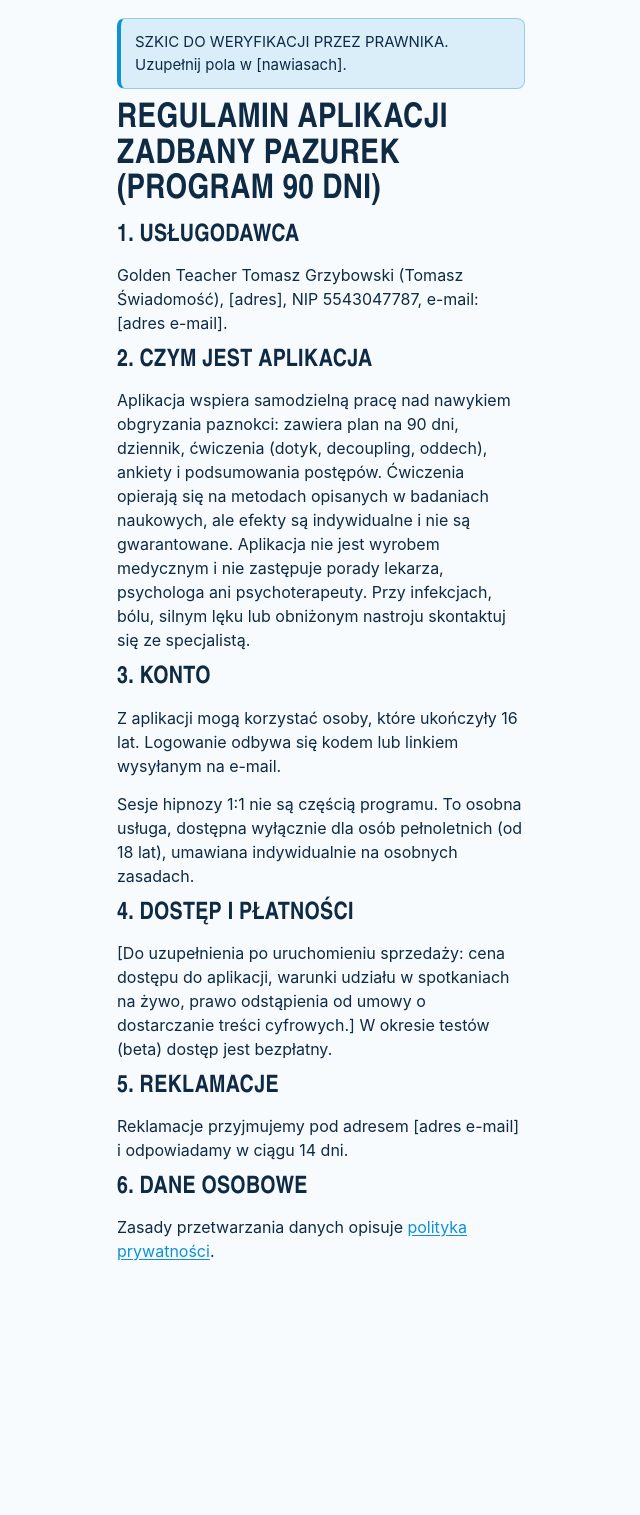
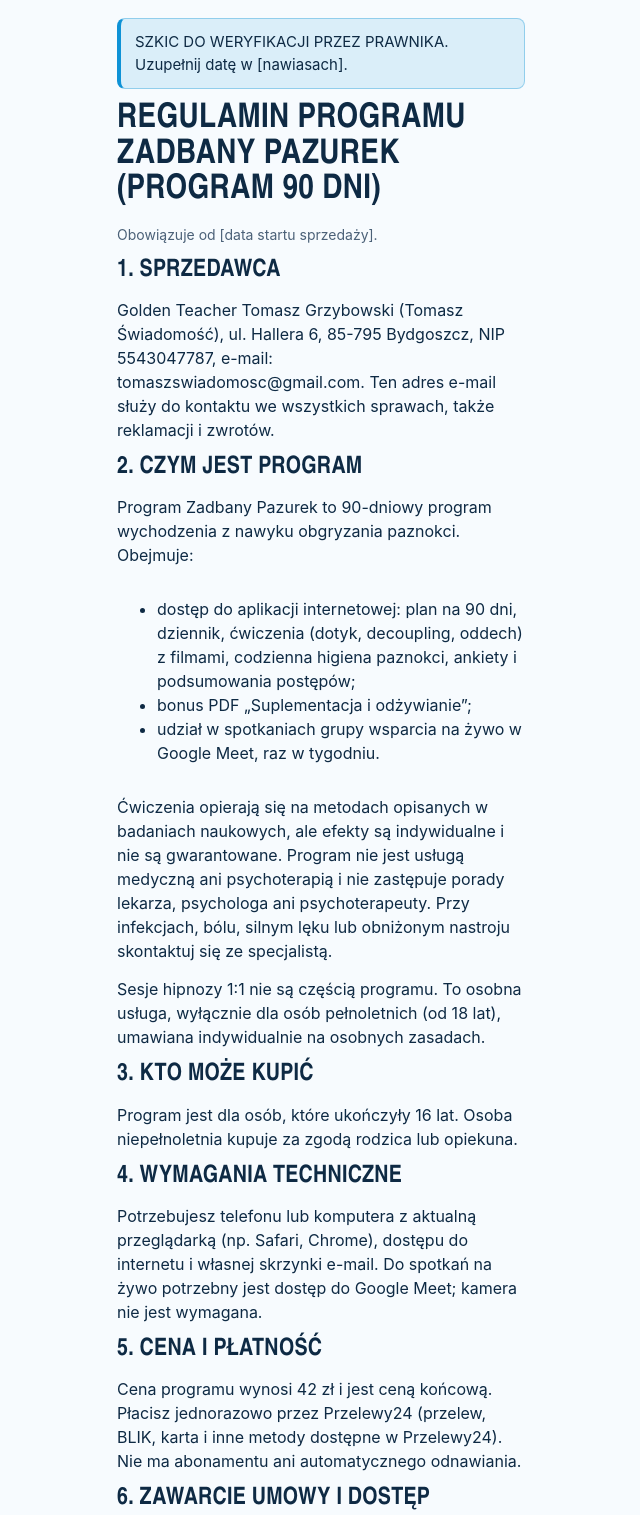
Before and after one commit to tomaszswiadomosc/zadbany-pazurek-app, a plain HTML site: page regulamin.html in a window 1280 px wide. Shown: the top 1515 px of the page, without its empty margins (319-959 px from the left). Before the commit the page ends 1363 px from the top, so only its background shows below. Drawn offline with Linux system fonts and the light colour scheme.

Commit message:
Add files via upload

```diff
--- a/regulamin.html
+++ b/regulamin.html
@@ -2,19 +2,50 @@
 <html lang="pl"><head><meta charset="utf-8"><meta name="viewport" content="width=device-width,initial-scale=1,viewport-fit=cover">
 <title>Regulamin · Zadbany Pazurek</title><link rel="stylesheet" href="style.css"></head>
 <body><div class="app stack">
-<div class="note warn">SZKIC DO WERYFIKACJI PRZEZ PRAWNIKA. Uzupełnij pola w [nawiasach].</div>
-<h1>Regulamin aplikacji Zadbany Pazurek (Program 90 dni)</h1>
-<h2>1. Usługodawca</h2>
-<p>Golden Teacher Tomasz Grzybowski (Tomasz Świadomość), [adres], NIP 5543047787, e-mail: [adres e-mail].</p>
-<h2>2. Czym jest aplikacja</h2>
-<p>Aplikacja wspiera samodzielną pracę nad nawykiem obgryzania paznokci: zawiera plan na 90 dni, dziennik, ćwiczenia (dotyk, decoupling, oddech), ankiety i podsumowania postępów. Ćwiczenia opierają się na metodach opisanych w badaniach naukowych, ale efekty są indywidualne i nie są gwarantowane. Aplikacja nie jest wyrobem medycznym i nie zastępuje porady lekarza, psychologa ani psychoterapeuty. Przy infekcjach, bólu, silnym lęku lub obniżonym nastroju skontaktuj się ze specjalistą.</p>
-<h2>3. Konto</h2>
-<p>Z aplikacji mogą korzystać osoby, które ukończyły 16 lat. Logowanie odbywa się kodem lub linkiem wysyłanym na e-mail.</p>
-<p>Sesje hipnozy 1:1 nie są częścią programu. To osobna usługa, dostępna wyłącznie dla osób pełnoletnich (od 18 lat), umawiana indywidualnie na osobnych zasadach.</p>
-<h2>4. Dostęp i płatności</h2>
-<p>[Do uzupełnienia po uruchomieniu sprzedaży: cena dostępu do aplikacji, warunki udziału w spotkaniach na żywo, prawo odstąpienia od umowy o dostarczanie treści cyfrowych.] W okresie testów (beta) dostęp jest bezpłatny.</p>
-<h2>5. Reklamacje</h2>
-<p>Reklamacje przyjmujemy pod adresem [adres e-mail] i odpowiadamy w ciągu 14 dni.</p>
-<h2>6. Dane osobowe</h2>
+<div class="note warn">SZKIC DO WERYFIKACJI PRZEZ PRAWNIKA. Uzupełnij datę w [nawiasach].</div>
+<h1>Regulamin programu Zadbany Pazurek (Program 90 dni)</h1>
+<p class="small muted">Obowiązuje od [data startu sprzedaży].</p>
+
+<h2>1. Sprzedawca</h2>
+<p>Golden Teacher Tomasz Grzybowski (Tomasz Świadomość), ul. Hallera 6, 85-795 Bydgoszcz, NIP 5543047787, e-mail: tomaszswiadomosc@gmail.com. Ten adres e-mail służy do kontaktu we wszystkich sprawach, także reklamacji i zwrotów.</p>
+
+<h2>2. Czym jest program</h2>
+<p>Program Zadbany Pazurek to 90-dniowy program wychodzenia z nawyku obgryzania paznokci. Obejmuje:</p>
+<ul>
+<li>dostęp do aplikacji internetowej: plan na 90 dni, dziennik, ćwiczenia (dotyk, decoupling, oddech) z filmami, codzienna higiena paznokci, ankiety i podsumowania postępów;</li>
+<li>bonus PDF „Suplementacja i odżywianie”;</li>
+<li>udział w spotkaniach grupy wsparcia na żywo w Google Meet, raz w tygodniu.</li>
+</ul>
+<p>Ćwiczenia opierają się na metodach opisanych w badaniach naukowych, ale efekty są indywidualne i nie są gwarantowane. Program nie jest usługą medyczną ani psychoterapią i nie zastępuje porady lekarza, psychologa ani psychoterapeuty. Przy infekcjach, bólu, silnym lęku lub obniżonym nastroju skontaktuj się ze specjalistą.</p>
+<p>Sesje hipnozy 1:1 nie są częścią programu. To osobna usługa, wyłącznie dla osób pełnoletnich (od 18 lat), umawiana indywidualnie na osobnych zasadach.</p>
+
+<h2>3. Kto może kupić</h2>
+<p>Program jest dla osób, które ukończyły 16 lat. Osoba niepełnoletnia kupuje za zgodą rodzica lub opiekuna.</p>
+
+<h2>4. Wymagania techniczne</h2>
+<p>Potrzebujesz telefonu lub komputera z aktualną przeglądarką (np. Safari, Chrome), dostępu do internetu i własnej skrzynki e-mail. Do spotkań na żywo potrzebny jest dostęp do Google Meet; kamera nie jest wymagana.</p>
+
+<h2>5. Cena i płatność</h2>
+<p>Cena programu wynosi 42 zł i jest ceną końcową. Płacisz jednorazowo przez Przelewy24 (przelew, BLIK, karta i inne metody dostępne w Przelewy24). Nie ma abonamentu ani automatycznego odnawiania.</p>
+
+<h2>6. Zawarcie umowy i dostęp</h2>
+<p>Zamawiasz przez formularz na stronie programu. Umowa zostaje zawarta w chwili, gdy Przelewy24 potwierdzi płatność. Wtedy Twój adres e-mail trafia na listę dostępu, a na skrzynkę dostajesz wiadomość z linkiem do aplikacji. Zwykle dzieje się to w ciągu kilku minut. Logujesz się adresem e-mail podanym przy zakupie, kodem wysyłanym na ten adres, bez hasła.</p>
+<p>Dostęp do aplikacji masz przez 12 miesięcy od zakupu, czyli przez cały program 90 dni i jeszcze po nim. Spotkania na żywo odbywają się raz w tygodniu, zwykle w niedzielę o 20:00 czasu polskiego. Termin może się zmienić; aktualny termin i link są w aplikacji na ekranie „Dziś”. Udział jest dobrowolny, spotkania nie są nagrywane.</p>
+<p>Dostęp jest osobisty. Nie udostępniaj konta innym osobom.</p>
+
+<h2>7. 14 dni na zwrot pieniędzy</h2>
+<p>Przez 14 dni od zakupu możesz odstąpić od umowy bez podawania przyczyny, także jeśli już korzystasz z aplikacji. Wystarczy e-mail na tomaszswiadomosc@gmail.com z informacją, że rezygnujesz. Zwracamy całą kwotę w ciągu 14 dni od otrzymania wiadomości, tą samą metodą płatności, chyba że uzgodnimy inaczej. Po zwrocie dostęp do aplikacji zostaje wyłączony.</p>
+<p>Zasady z tego punktu obowiązują także osoby prowadzące jednoosobową działalność gospodarczą, które kupują program na cele niezwiązane z zawodem.</p>
+
+<h2>8. Reklamacje</h2>
+<p>Jeśli program lub aplikacja nie działa tak, jak opisano, napisz na tomaszswiadomosc@gmail.com: co nie działa i jakiego rozwiązania oczekujesz. Odpowiadamy w ciągu 14 dni. Twoje prawa w razie niezgodności treści cyfrowej z umową wynikają z ustawy o prawach konsumenta.</p>
+
+<h2>9. Prawa autorskie</h2>
+<p>Treści programu (teksty, filmy, grafiki, PDF) są chronione prawem autorskim. Możesz z nich korzystać na własny użytek. Nie kopiuj ich i nie udostępniaj publicznie bez zgody.</p>
+
+<h2>10. Dane osobowe</h2>
 <p>Zasady przetwarzania danych opisuje <a href="prywatnosc.html">polityka prywatności</a>.</p>
+
+<h2>11. Spory i postanowienia końcowe</h2>
+<p>W sporach możesz skorzystać z pomocy miejskiego lub powiatowego rzecznika konsumentów albo wojewódzkiego inspektoratu Inspekcji Handlowej. Obowiązuje prawo polskie, z zachowaniem praw, które daje Ci prawo kraju Twojego zamieszkania. Zmiana regulaminu nie dotyczy zakupów zrobionych przed zmianą.</p>
 </div></body></html>
```
Also changed, not shown: prywatnosc.html (+6 -4 lines).
